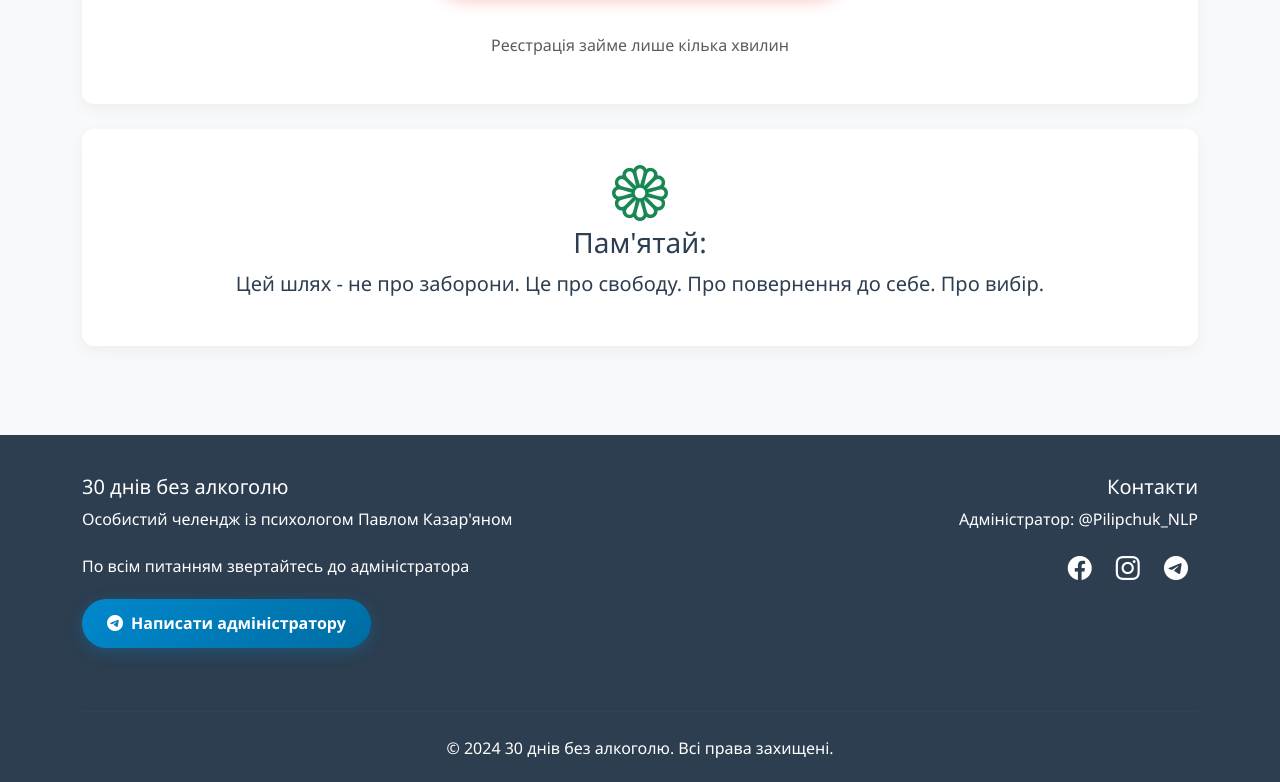
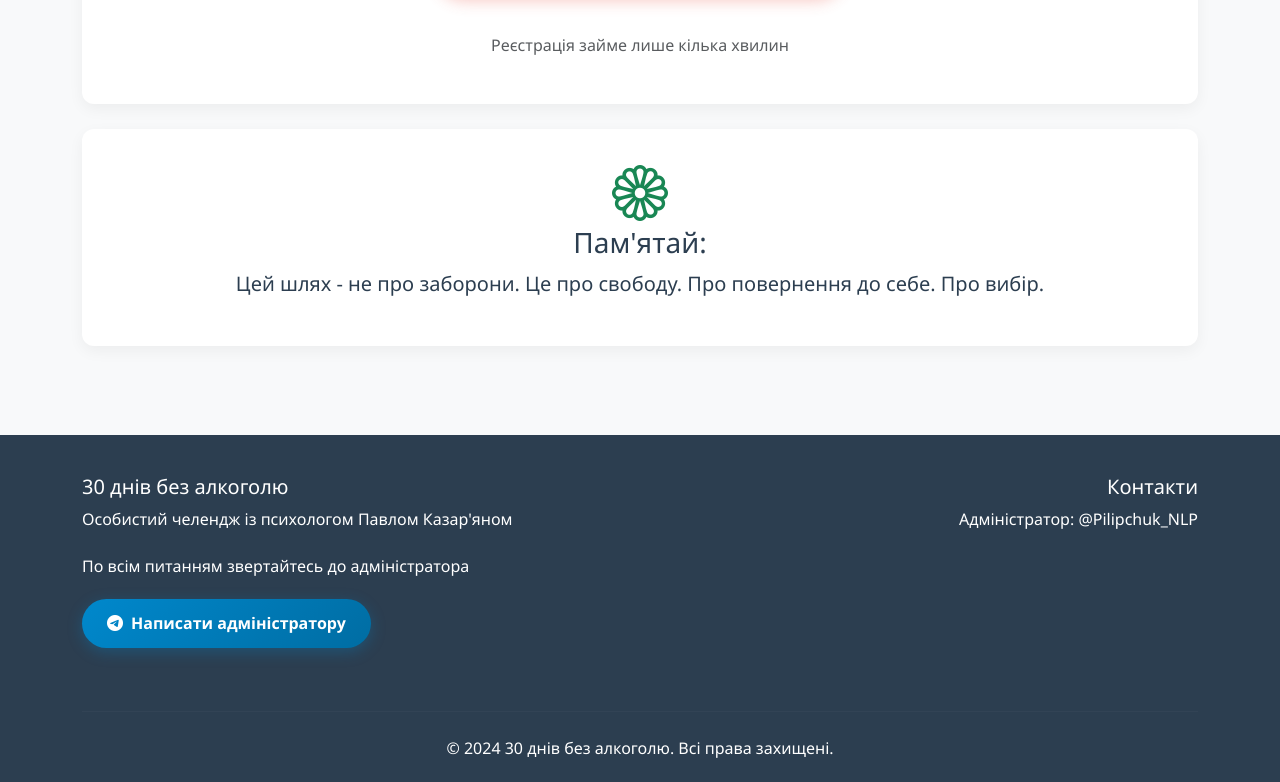
Before and after one commit to Phil1879/30day.live, a plain HTML site: page index.html in a window 1280 px wide. Shown: the part 2507-3289 px from the top of the page. Drawn offline with nearby package versions, Linux system fonts and the light colour scheme.

Commit message:
sicial-link dell

```diff
--- a/index.html
+++ b/index.html
@@ -217,11 +217,11 @@
             <div class="col-md-6 mb-4 text-md-end">
                 <h5>Контакти</h5>
                 <p>Адміністратор: @Pilipchuk_NLP</p>
-                <div class="social-links">
+                <!-- <div class="social-links">
                     <a href="#"><i class="bi bi-facebook"></i></a>
                     <a href="#"><i class="bi bi-instagram"></i></a>
                     <a href="https://t.me/your_username"><i class="bi bi-telegram"></i></a>
-                </div>
+                </div> -->
             </div>
         </div>
         <hr class="my-4" style="border-color: rgba(255,255,255,0.1);">
```
